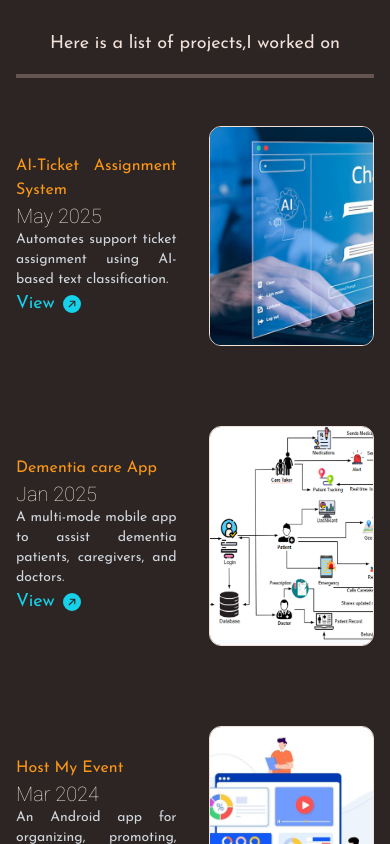
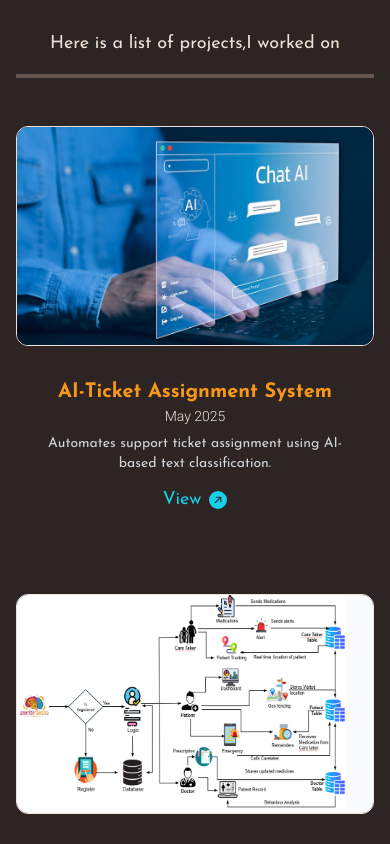
Before and after one commit to VikkiVignesh/My_Portfolio, a React (Vite) app: page / in a window 390 px wide. Shown: the part 5660-6504 px from the top of the page. Built offline with nearby package versions, Linux system fonts and the light colour scheme.

Commit message:
Handled responsiveness

```diff
--- a/src/components/Projects/ProjectCard.jsx
+++ b/src/components/Projects/ProjectCard.jsx
@@ -1,36 +1,49 @@
-import React from 'react'
+import React from 'react';
 import { BsArrowUpRightCircleFill } from "react-icons/bs";
-import {motion} from "framer-motion"
-import {fadeIn} from "../../FramerMotion/varinats.js"
+import { motion } from "framer-motion";
+import { fadeIn } from "../../FramerMotion/varinats.js";
 
+const ProjectCard = ({ name, year, align, image, link, description }) => {
+  // Reverse the logic here
+  const isLeft = align === 'left';   // Treat as "right-aligned"
+  const isRight = align === 'right'; // Treat as "left-aligned"
 
-const ProjectCard = ({name,year,align,image,link,description}) => {
   return (
     <motion.div
-      variants={fadeIn('up',0.2)}
-      initial='hidden'
-      whileInView='show'
-      viewport={{once:false, amount:0}}
-    className={`flex w-full sm:flex-col-reverse items-center gap-8  ${align === "left" ? "md:flex-row" :"md:flex-row-reverse" }`} >
-      <div>
-        <h2   className={`md:text-3xl sm:text-xl text-orange text-justify sm:text-center ${
-    align === "left" ? "md:text-right" : "md:text-left"}`}>{name}</h2>
-        <h2 className={`text-xl font-thin text-white font-special sm:text-center ${align=== 'left'? 'md:text-right' :'md:text-left'}`} >{year}</h2>
-        <p className={`text-gray-300 text-sm max-w-[350px] text-justify sm:text-center ${
-            align === "left" ? "md:text-right" : "md:text-left"
-          }`} >
+      variants={fadeIn('up', 0.2)}
+      initial="hidden"
+      whileInView="show"
+      viewport={{ once: false, amount: 0 }}
+      className={`flex flex-col md:flex-row ${isLeft ? 'md:flex-row-reverse' : isRight ? 'md:flex-row' : ''} gap-8 w-full items-center`}
+    >
+      {/* Image Section */}
+      <div className="max-h-[220px] max-w-[400px] w-full h-[220px] rounded-xl overflow-hidden hover:scale-110 transition-all duration-500 border border-white">
+        <img src={image} alt={name} className="w-full h-full object-cover" />
+      </div>
+
+      {/* Text Section */}
+      <div
+        className={`w-full md:max-w-md flex flex-col items-center text-center ${
+          isLeft ? 'md:items-start md:text-left' :
+          isRight ? 'md:items-end md:text-right' :
+          ''
+        }`}
+      >
+        <h2 className="text-orange text-xl sm:text-2xl md:text-3xl font-bold">{name}</h2>
+        <h3 className="text-white text-sm sm:text-base font-light font-special">{year}</h3>
+
+        <p className="text-gray-300 text-sm mt-2 max-w-[90%] sm:max-w-[80%] md:max-w-[350px]">
           {description}
         </p>
-        <a href={link} className={`text-lg flex gap-2 items-center text-cyan transition-all duration-500 cursor-pointer sm:justify-self-center ${align === 'left' ? "md:justify-self-end" :"md:justify-self-start"}`} >View
-          <BsArrowUpRightCircleFill /> </a>
-      </div>
 
-      <div className='max-h-[220px] max-w-[400px] w-full  h-[220px] rounded-xl overflow-hidden hover:scale-110 transition-all duration-500 relative border border-white'>
-        {/* <div className='w-full h-full bg-cyan opacity-50 absolute top-0 left-0 hover:opacity-0 transition-all duration-500 md:block sm:hidden' ></div> */}
-        <img className='w-full h-full object-cover' src={image} alt={name} />
+        {/* View Button */}
+        <div className="flex gap-2 text-cyan text-lg mt-3 items-center self-center md:self-auto">
+          <a href={link} target="_blank" rel="noopener noreferrer">View</a>
+          <BsArrowUpRightCircleFill />
+        </div>
       </div>
     </motion.div>
-  )
-}
+  );
+};
 
-export default ProjectCard
+export default ProjectCard;
```
